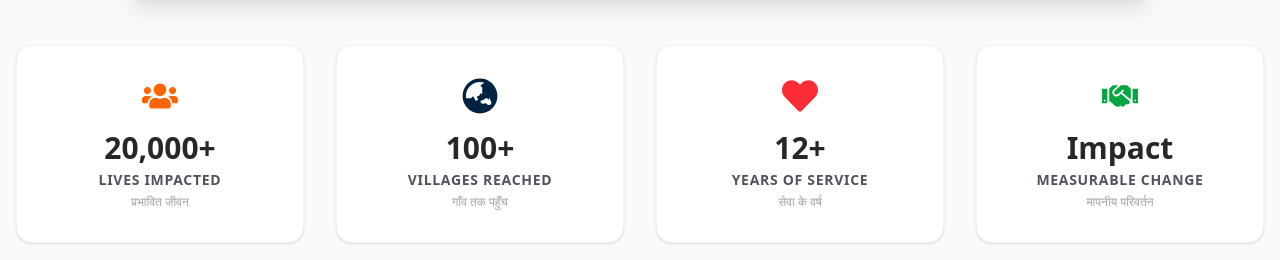
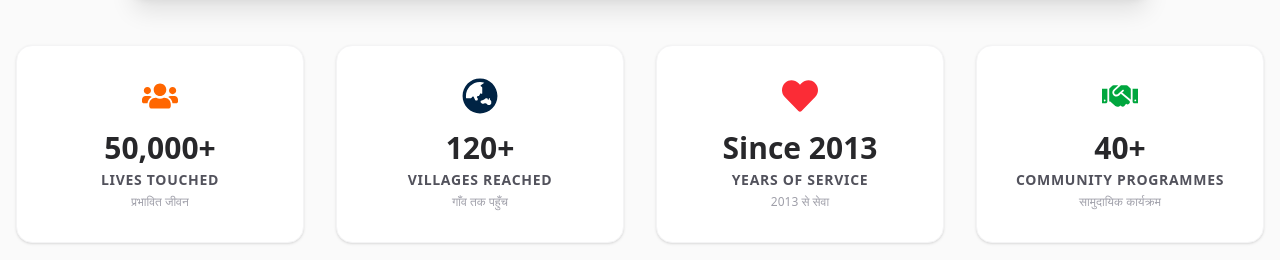
Before and after one commit to Swastiksrijan/SSF-Final, a React (Vite) app: page / in a window 1280 px wide. Shown: the part 880-1140 px from the top of the page. Built offline with nearby package versions, Linux system fonts and the light colour scheme; no server answers; a web font is replaced by a local one.

Commit message:
fix: align home impact counters with impact page

```diff
--- a/src/pages/Home.jsx
+++ b/src/pages/Home.jsx
@@ -108,19 +108,19 @@ export default function Home() {
           <div className="grid grid-cols-1 sm:grid-cols-2 lg:grid-cols-4 gap-6 md:gap-8">
             {[
               {
-                text: "20,000+", sub: "Lives Impacted", subHi: "प्रभावित जीवन",
+                text: "50,000+", sub: "Lives Touched", subHi: "प्रभावित जीवन",
                 icon: <FaUsers className="text-[#FF6600] text-4xl mb-4" />
               },
               {
-                text: "100+", sub: "Villages Reached", subHi: "गाँव तक पहुँच",
+                text: "120+", sub: "Villages Reached", subHi: "गाँव तक पहुँच",
                 icon: <FaGlobeAsia className="text-[#002344] text-4xl mb-4" />
               },
               {
-                text: "12+", sub: "Years of Service", subHi: "सेवा के वर्ष",
+                text: "Since 2013", sub: "Years of Service", subHi: "2013 से सेवा",
                 icon: <FaHeart className="text-red-500 text-4xl mb-4" />
               },
               {
-                text: "Impact", sub: "Measurable Change", subHi: "मापनीय परिवर्तन",
+                text: "40+", sub: "Community Programmes", subHi: "सामुदायिक कार्यक्रम",
                 icon: <FaHandshake className="text-green-600 text-4xl mb-4" />
               }
             ].map((item, index) => (
```
